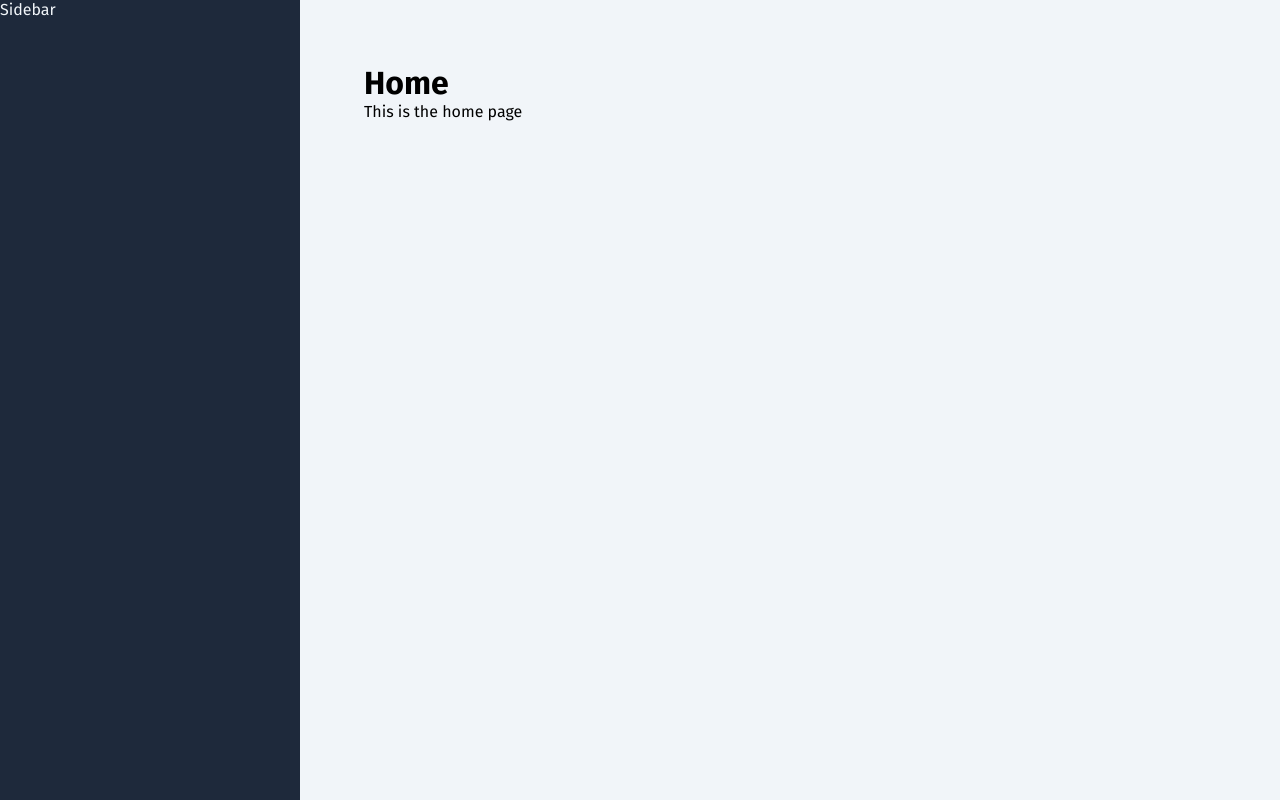
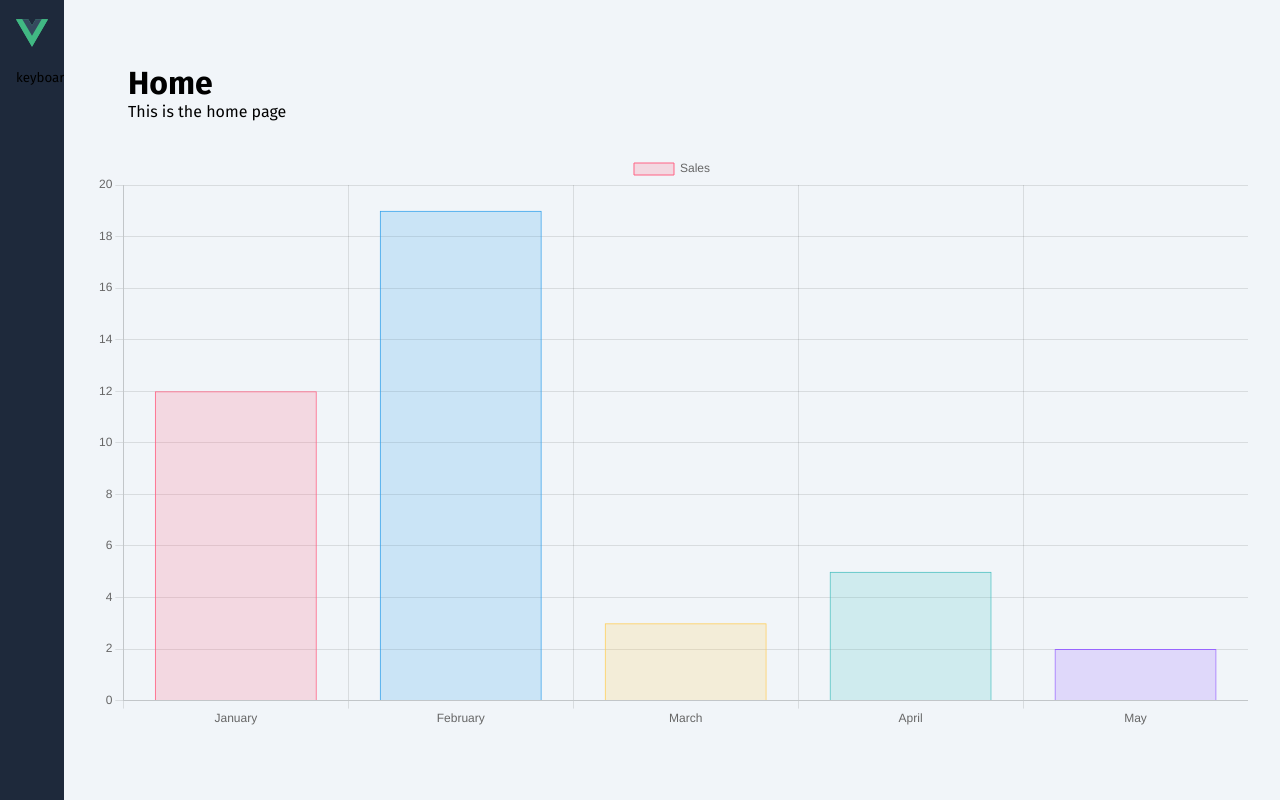
Before and after one commit to MoyosoreCoder/vue_responsive_dashboard, a Vue app in the folder dashboard/: page / in a window 1280 px wide. Built offline with nearby package versions, Linux system fonts and the light colour scheme.

Commit message:
installation of vue chart and setting the sidebar

```diff
--- a/dashboard/package.json
+++ b/dashboard/package.json
@@ -9,7 +9,9 @@
     "preview": "vite preview"
   },
   "dependencies": {
+    "chart.js": "^4.4.4",
     "vue": "^3.5.10",
+    "vue-chartjs": "^5.3.1",
     "vue-router": "^4.4.5"
   },
   "devDependencies": {
--- a/dashboard/src/App.vue
+++ b/dashboard/src/App.vue
@@ -4,19 +4,21 @@
     <!-- Sidebar on the side -->
     <main>
       <router-view />
-      <!-- Routed components displayed here -->
+      <my-chart />
     </main>
   </div>
 </template>
 
 <script lang="ts">
 import { defineComponent } from "vue";
-import Sidebar from "./components/Sidebar.vue"; // Import the Sidebar component
+import MyChart from "./components/MyChart.vue";
+import Sidebar from "./components/Sidebar.vue";
 
 export default defineComponent({
   name: "App",
   components: {
-    Sidebar, // Register the Sidebar component
+    Sidebar,
+    MyChart, // Register the Sidebar component
   },
 });
 </script>
--- /dev/null
+++ b/dashboard/src/components/MyChart.vue
@@ -0,0 +1,70 @@
+<template>
+  <div>
+    <canvas ref="chartCanvas"></canvas>
+  </div>
+</template>
+
+<script lang="ts">
+import { defineComponent, onMounted, ref } from "vue";
+import { Chart, registerables } from "chart.js";
+
+Chart.register(...registerables);
+
+export default defineComponent({
+  name: "MyChart",
+  setup() {
+    const chartCanvas = ref<HTMLCanvasElement | null>(null);
+
+    onMounted(() => {
+      if (chartCanvas.value) {
+        new Chart(chartCanvas.value, {
+          type: "bar", // Specify the chart type (bar, line, pie, etc.)
+          data: {
+            labels: ["January", "February", "March", "April", "May"],
+            datasets: [
+              {
+                label: "Sales",
+                data: [12, 19, 3, 5, 2],
+                backgroundColor: [
+                  "rgba(255, 99, 132, 0.2)",
+                  "rgba(54, 162, 235, 0.2)",
+                  "rgba(255, 206, 86, 0.2)",
+                  "rgba(75, 192, 192, 0.2)",
+                  "rgba(153, 102, 255, 0.2)",
+                ],
+                borderColor: [
+                  "rgba(255, 99, 132, 1)",
+                  "rgba(54, 162, 235, 1)",
+                  "rgba(255, 206, 86, 1)",
+                  "rgba(75, 192, 192, 1)",
+                  "rgba(153, 102, 255, 1)",
+                ],
+                borderWidth: 1,
+              },
+            ],
+          },
+          options: {
+            scales: {
+              y: {
+                beginAtZero: true,
+              },
+            },
+          },
+        });
+      }
+    });
+
+    return {
+      chartCanvas,
+    };
+  },
+});
+</script>
+
+<style scoped>
+/* Add any necessary styling for the chart */
+canvas {
+  width: 100%;
+  height: 400px;
+}
+</style>
--- a/dashboard/src/components/SideBar.vue
+++ b/dashboard/src/components/SideBar.vue
@@ -1,5 +1,14 @@
 <template>
-  <aside>Sidebar</aside>
+  <aside>
+    <div class="logo">
+      <img src="../assets/vue.svg" alt="Vue" />
+    </div>
+    <div class="menu-toggle-wrap">
+      <button class="menu-toggle">
+        <span class="material-icons">keyboard_double_arrow_right</span>
+      </button>
+    </div>
+  </aside>
   <!-- Wrap the content in an appropriate HTML element -->
 </template>
 
@@ -18,10 +27,27 @@ export default defineComponent({
 aside {
   display: flex;
   flex-direction: column;
-  width: var(--sidebar-width);
+  //width: var(--sidebar-width);
+  width: calc(2rem + 32px);
   min-height: 100vh;
   overflow: hidden;
+  padding: 1rem;
+
   background-color: var(--dark);
   color: var(--light);
+
+  transition: 0.2s ease-out;
+
+  .logo {
+    margin-bottom: 1rem;
+  }
+  img {
+    width: 2rem;
+  }
+
+  @media (max-width: 768px) {
+    position: fixed;
+    z-index: 99;
+  }
 }
 </style>
```
Also changed, not shown: 1 other file (tests, documents, lock files or other folders).
